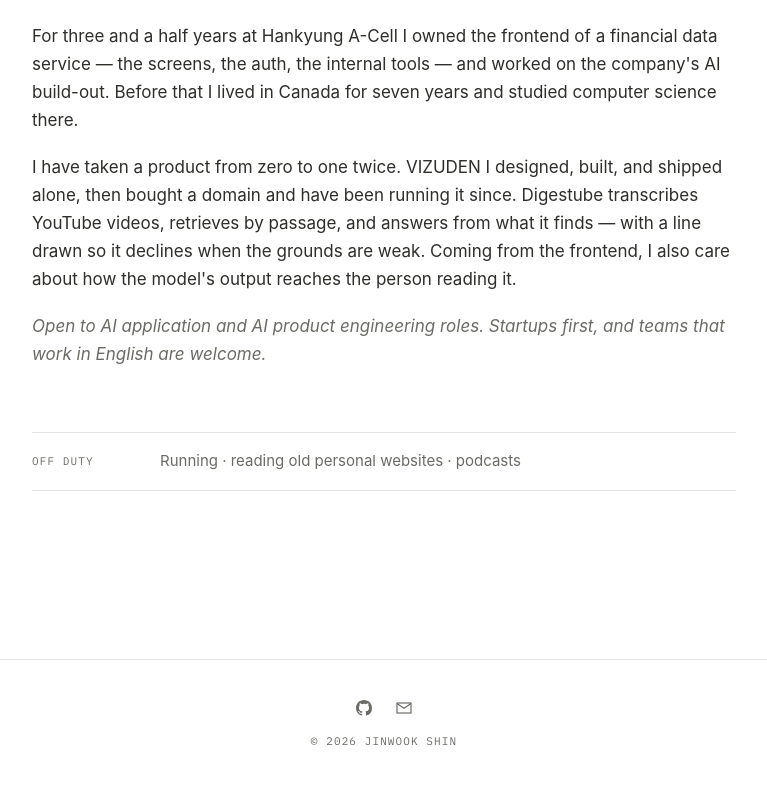
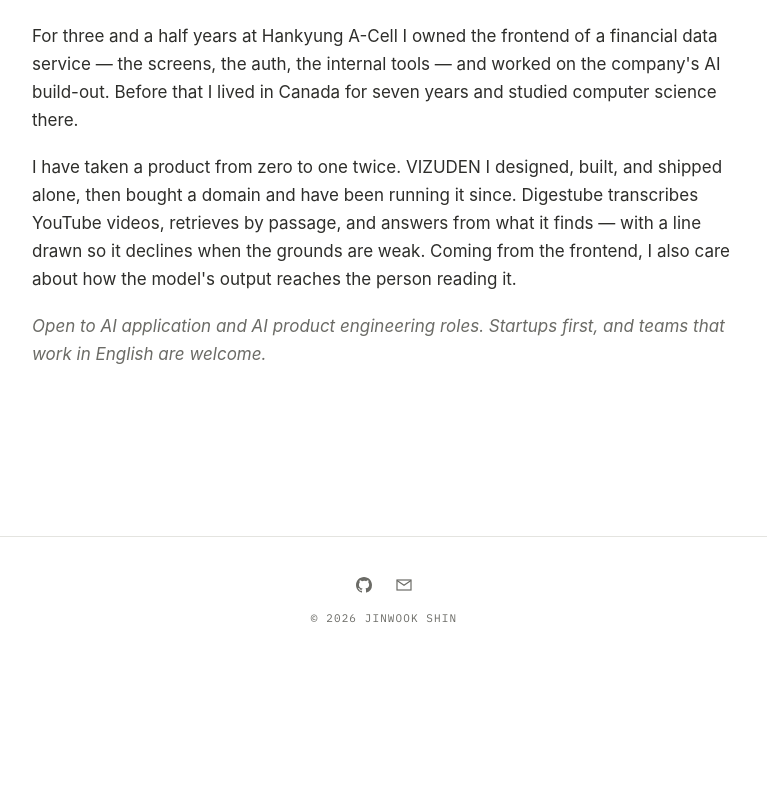
Before and after one commit to 7inug1/jinwookshin, a Next.js app: page /en in a window 1280 px wide. Shown: the part 785-1570 px from the top of the page, without its empty margins (256-1023 px from the left). After the commit the page ends 1452 px from the top, so only its background shows below. Built offline with nearby package versions, Linux system fonts and the light colour scheme.

Commit message:
content(home): 표 전체 제거
휴식 및 취미까지 빼면서 표가 사라졌다. 홈은 사진과 문단 셋이다.

쓰지 않게 된 site.offDuty와 ui 문자열도 함께 지웠다.

```diff
--- a/app/[locale]/page.tsx
+++ b/app/[locale]/page.tsx
@@ -1,18 +1,13 @@
 import { Portrait } from "@/components/portrait";
 import { site } from "@/content/site";
-import { ui } from "@/content/ui";
 import type { Locale } from "@/content/i18n";
 
 export default async function Home({ params }: { params: Promise<{ locale: Locale }> }) {
   const { locale } = await params;
 
   return (
-    <>
     <section>
-        {/* 컨테이너 자체가 읽기 폭이라 사진과 글이 같은 상자를 쓴다 */}
-        <div>
       <Portrait locale={locale} />
-        </div>
 
       {/* 표제와 본문을 한 상자에 담아 왼쪽 시작점을 묶는다 */}
       <div className="mt-gap-4">
@@ -24,13 +19,5 @@
         </div>
       </div>
     </section>
-
-      <dl className="rule-list mt-gap-5 text-small">
-        <div className="grid grid-cols-[6.5rem_1fr] gap-gap-3 py-gap-2">
-          <dt className="label pt-[0.25em]">{ui.offDuty[locale]}</dt>
-          <dd className="text-ink-2">{site.offDuty[locale]}</dd>
-        </div>
-      </dl>
-    </>
   );
 }
--- a/content/site.ts
+++ b/content/site.ts
@@ -32,10 +32,6 @@
     ko: "AI 애플리케이션 엔지니어와 AI 프로덕트 엔지니어 자리를 찾고 있습니다. 국내 스타트업을 우선으로 보고 있고, 영어로 일하는 팀도 좋습니다.",
     en: "Open to AI application and AI product engineering roles. Startups first, and teams that work in English are welcome.",
   } satisfies L,
-  offDuty: {
-    ko: "달리기 · 오래된 개인 웹사이트 구경 · 영어 팟캐스트",
-    en: "Running · reading old personal websites · podcasts",
-  } satisfies L,
 };
 
 export const nav = [
--- a/content/ui.ts
+++ b/content/ui.ts
@@ -12,7 +12,6 @@
   links: { ko: "링크", en: "Links" },
   live: { ko: "라이브", en: "Live" },
   repo: { ko: "저장소", en: "Repo" },
-  offDuty: { ko: "휴식 및 취미", en: "Off duty" },
   decisionsHeading: { ko: "결정과 측정", en: "Decisions and measurements" },
   notFound: { ko: "여기에는 아무것도 없다.", en: "Nothing lives here." },
   goHome: { ko: "홈으로", en: "Go home" },
```
Lines whose indentation alone changed are shown as unchanged.
